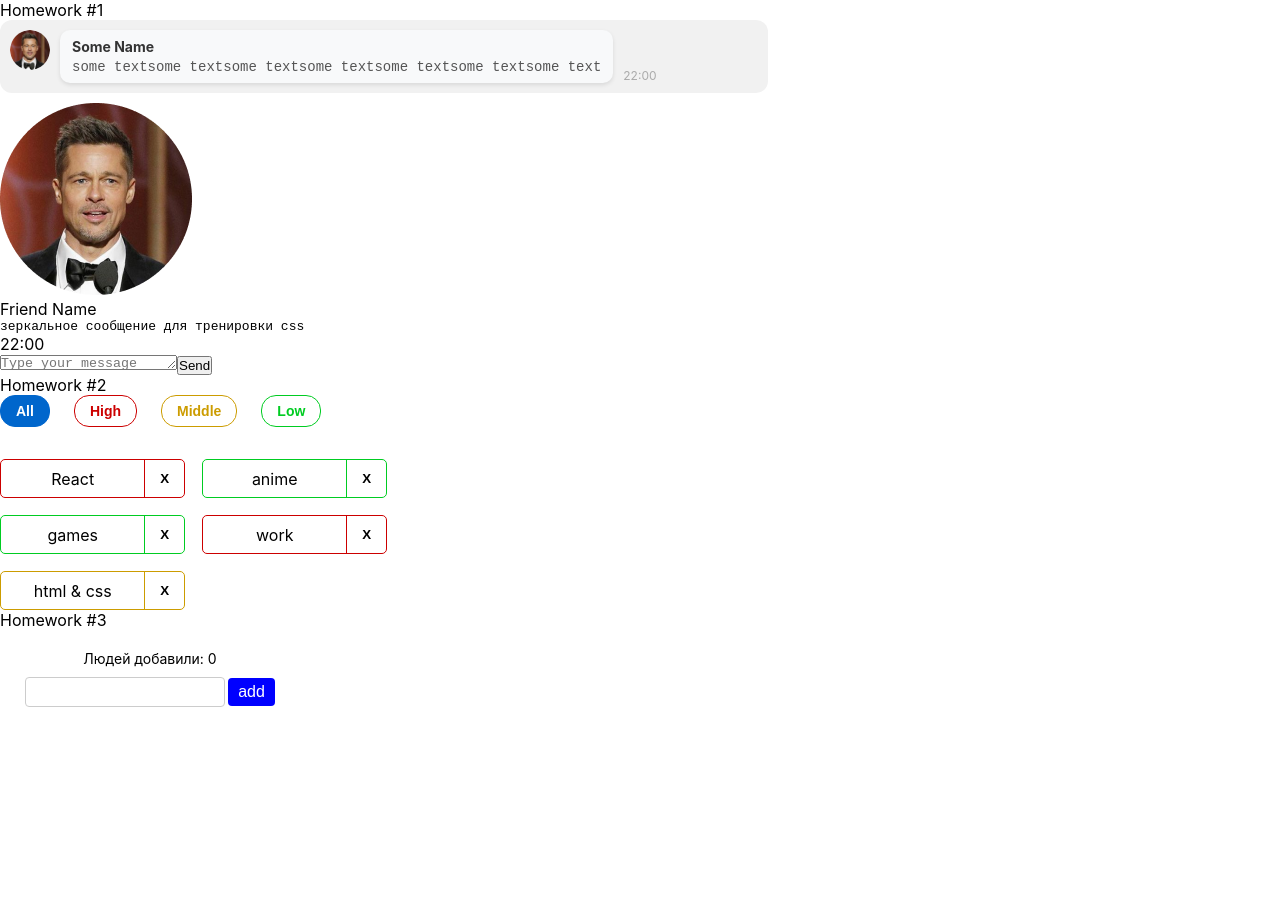
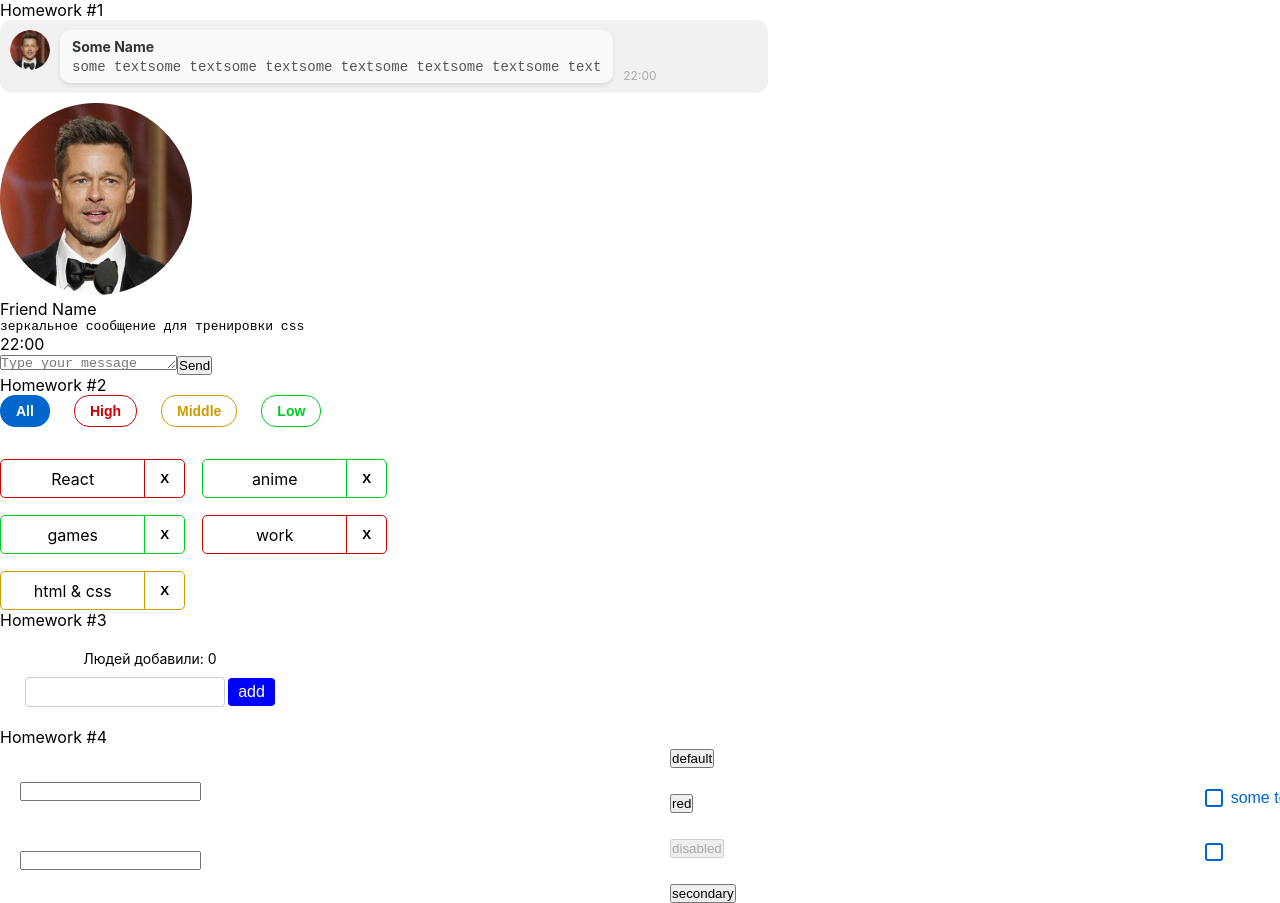
Before and after one commit to geniasheiko/HWS2, a React (Create React App) app: page /#/ in a window 1280 px wide. Before the commit the page ends 800 px from the top, so only its background shows below. Built offline with nearby package versions, Linux system fonts and the light colour scheme.

Commit message:
Fixed code, added some change.

```diff
--- a/src/s1-main/App.tsx
+++ b/src/s1-main/App.tsx
@@ -3,6 +3,8 @@ import s from './App.module.css'
 import HW1 from '../s2-homeworks/hw01/HW1'
 import HW2 from '../s2-homeworks/hw02/HW2'
 import HW3 from '../s2-homeworks/hw03/HW3'
+import HW4 from '../s2-homeworks/hw04/HW4'
+
 
 function App() {
     return (
@@ -11,7 +13,7 @@ function App() {
             {/*раскомментировать по ходу выполнения*/}
             <HW2/>
             <HW3/>
-            {/*<HW4/>*/}
+            <HW4/>
 
             {/*при выполнении дз 5 и более - закомментировать здесь дз 1-4, так как они есть внутри дз 5*/}
             {/*<HW5/>*/}
--- a/src/s2-homeworks/hw03/Greeting.tsx
+++ b/src/s2-homeworks/hw03/Greeting.tsx
@@ -2,14 +2,14 @@ import React, {ChangeEvent, KeyboardEvent} from 'react'
 import s from './Greeting.module.css'
 
 type GreetingPropsType = {
-    name: string // need to fix any
-    setNameCallback: (e:ChangeEvent<HTMLInputElement>)=>void // need to fix any
-    addUser: ()=>void // need to fix any
-    onBlur:()=>void // need to fix any
-    onEnter:(e: KeyboardEvent<HTMLInputElement>) =>void // need to fix any
-    error: string | null // need to fix any
-    totalUsers: number // need to fix any
-    lastUserName?: string // need to fix any
+    name: string
+    setNameCallback: (e:ChangeEvent<HTMLInputElement>)=>void
+    addUser: ()=>void
+    onBlur:()=>void
+    onEnter:(e: KeyboardEvent<HTMLInputElement>) =>void
+    error: string | null
+    totalUsers: number
+    lastUserName?: string
 }
 
 // презентационная компонента (для верстальщика)
@@ -25,7 +25,7 @@ const Greeting: React.FC<GreetingPropsType> = (
         lastUserName,
     } // деструктуризация пропсов
 ) => {
-    const inputClass = error ? s.errorInput : s.input; // need to fix with (?:)
+    const inputClass = error ? s.errorInput : s.input;
 
     return (
         <div id={'hw3-form'} className={s.greetingForm}>
--- a/src/s2-homeworks/hw03/GreetingContainer.tsx
+++ b/src/s2-homeworks/hw03/GreetingContainer.tsx
@@ -40,8 +40,8 @@ const GreetingContainer: React.FC<GreetingContainerPropsType> = ({
     const [name, setName] = useState<string>('')
     const [error, setError] = useState<string | null>(null)
 
-    const setNameCallback = (e:ChangeEvent<HTMLInputElement>) => { // need to fix any
-        setName(e.currentTarget.value) // need to fix
+    const setNameCallback = (e:ChangeEvent<HTMLInputElement>) => {
+        setName(e.currentTarget.value)
          if (error)
        setError('')
     }
--- a/src/s2-homeworks/hw04/Stand.module.css
+++ b/src/s2-homeworks/hw04/Stand.module.css
@@ -2,12 +2,14 @@
     display: flex;
     justify-content: space-between;
     align-items: center;
+    width: 1300px;
 }
 
 .inputs {
     display: flex;
     flex-direction: column;
     gap: 48px;
+    margin-left: 20px;
 }
 
 .buttons {
--- a/src/s2-homeworks/hw04/common/c1-SuperInputText/SuperInputText.tsx
+++ b/src/s2-homeworks/hw04/common/c1-SuperInputText/SuperInputText.tsx
@@ -25,7 +25,8 @@ const SuperInputText: React.FC<SuperInputTextPropsType> = (
     {
         onChange,
         onChangeText,
-        onKeyPress,
+        onKeyDown,
+       // onKeyPress,
         onEnter,
         error,
         className,
@@ -41,7 +42,8 @@ const SuperInputText: React.FC<SuperInputTextPropsType> = (
         onChangeText?.(e.currentTarget.value)
     }
     const onKeyPressCallback = (e: KeyboardEvent<HTMLInputElement>) => {
-        onKeyPress?.(e)
+       // onKeyPress?.(e)
+       onKeyDown?.(e)
 
         onEnter && // если есть пропс onEnter
         e.key === 'Enter' && // и если нажата кнопка Enter
@@ -60,7 +62,8 @@ const SuperInputText: React.FC<SuperInputTextPropsType> = (
                 id={id}
                 type={'text'}
                 onChange={onChangeCallback}
-                onKeyPress={onKeyPressCallback}
+                onKeyDown={onKeyPressCallback}
+                //onKeyPress={onKeyPressCallback}
                 className={finalInputClassName}
                 {...restProps} // отдаём инпуту остальные пропсы если они есть (value например там внутри)
             />
--- a/src/s2-homeworks/hw04/common/c2-SuperButton/SuperButton.tsx
+++ b/src/s2-homeworks/hw04/common/c2-SuperButton/SuperButton.tsx
@@ -18,10 +18,13 @@ const SuperButton: React.FC<SuperButtonPropsType> = (
     }
 ) => {
     const finalClassName = s.button
-        // + (disabled
-        //         ? ...
-        //         : xType === 'red'
-        //             ? ...
+         + (disabled
+                ? ' ' + s.disabled
+                : xType === 'red'
+                    ? ' ' + s.red
+                    : xType === 'secondary'
+                ? ' ' + s.secondary
+                : ' ' + s.default)
         + (className ? ' ' + className : '') // задачка на смешивание классов
 
     return (
--- a/src/s2-homeworks/hw04/common/c3-SuperCheckbox/SuperCheckbox.tsx
+++ b/src/s2-homeworks/hw04/common/c3-SuperCheckbox/SuperCheckbox.tsx
@@ -27,7 +27,8 @@ const SuperCheckbox: React.FC<SuperCheckboxPropsType> = (
     }
 ) => {
     const onChangeCallback = (e: ChangeEvent<HTMLInputElement>) => {
-        // задачка на написание онченджа
+        onChange?.(e);
+        onChangeChecked?.(e.currentTarget.checked);
 
     }
 
```
